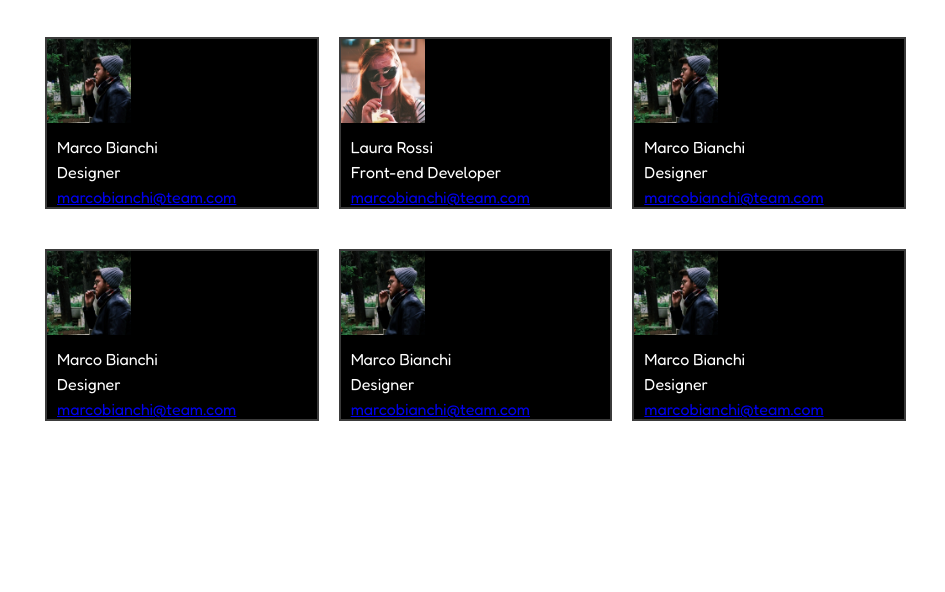
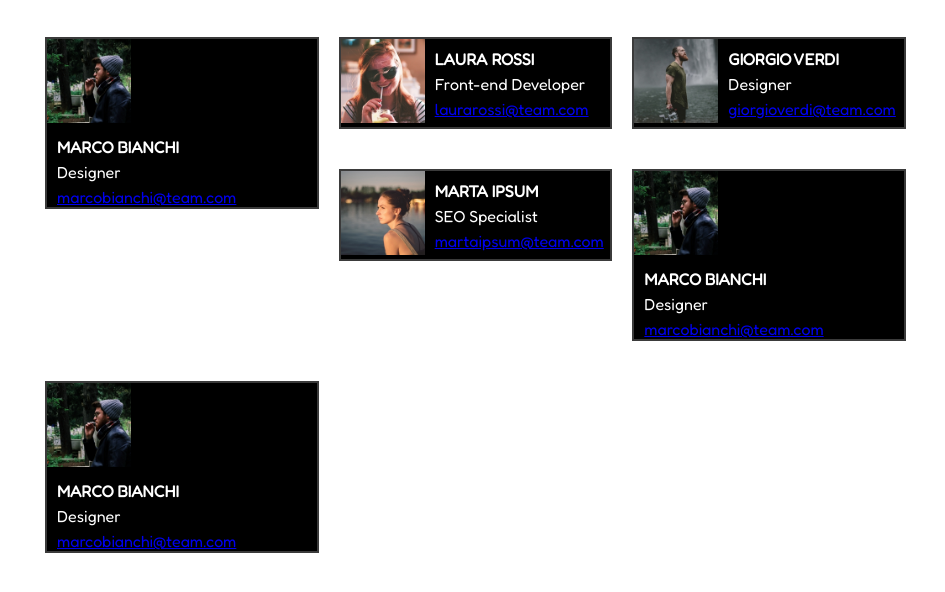
Before and after one commit to AlessandroCingolani/html-css-float-cards, a plain HTML site: page index.html in a window 1280 px wide. Shown: the part 132-724 px from the top of the page, without its empty margins (167-1112 px from the left). Drawn offline with Linux system fonts and the light colour scheme.

Commit message:
progress with id members

```diff
--- a/css/style.css
+++ b/css/style.css
@@ -67,4 +67,9 @@ img{
   display: table;
   clear: both;
 }
+
+.name{
+  text-transform: uppercase;
+  font-weight: bold;
+}
 /* /main */
--- a/index.html
+++ b/index.html
@@ -42,33 +42,33 @@
         <div class="details">
           <p class="name">Laura Rossi</p>
           <p class="role">Front-end Developer</p>
-          <a href="mailto:indirizzo email">marcobianchi@team.com</a>
+          <a href="mailto:indirizzo email">laurarossi@team.com</a>
         </div>
 
       </div>
 
       <div class="id-block float-left ">
         <div class="img-profile float-left">
-          <img src="img/male1.png" alt="male1">
+          <img src="img/male2.png" alt="male1">
         </div>
 
         <div class="details">
-          <p class="name">Marco Bianchi</p>
+          <p class="name">Giorgio Verdi</p>
           <p class="role">Designer</p>
-          <a href="mailto:indirizzo email">marcobianchi@team.com</a>
+          <a href="mailto:indirizzo email">giorgioverdi@team.com</a>
         </div>
 
       </div>
 
       <div class="id-block float-left ">
         <div class="img-profile float-left">
-          <img src="img/male1.png" alt="male1">
+          <img src="img/female2.png" alt="male1">
         </div>
 
         <div class="details">
-          <p class="name">Marco Bianchi</p>
-          <p class="role">Designer</p>
-          <a href="mailto:indirizzo email">marcobianchi@team.com</a>
+          <p class="name">Marta Ipsum</p>
+          <p class="role">SEO Specialist</p>
+          <a href="mailto:indirizzo email">martaipsum@team.com</a>
         </div>
 
       </div>
```
